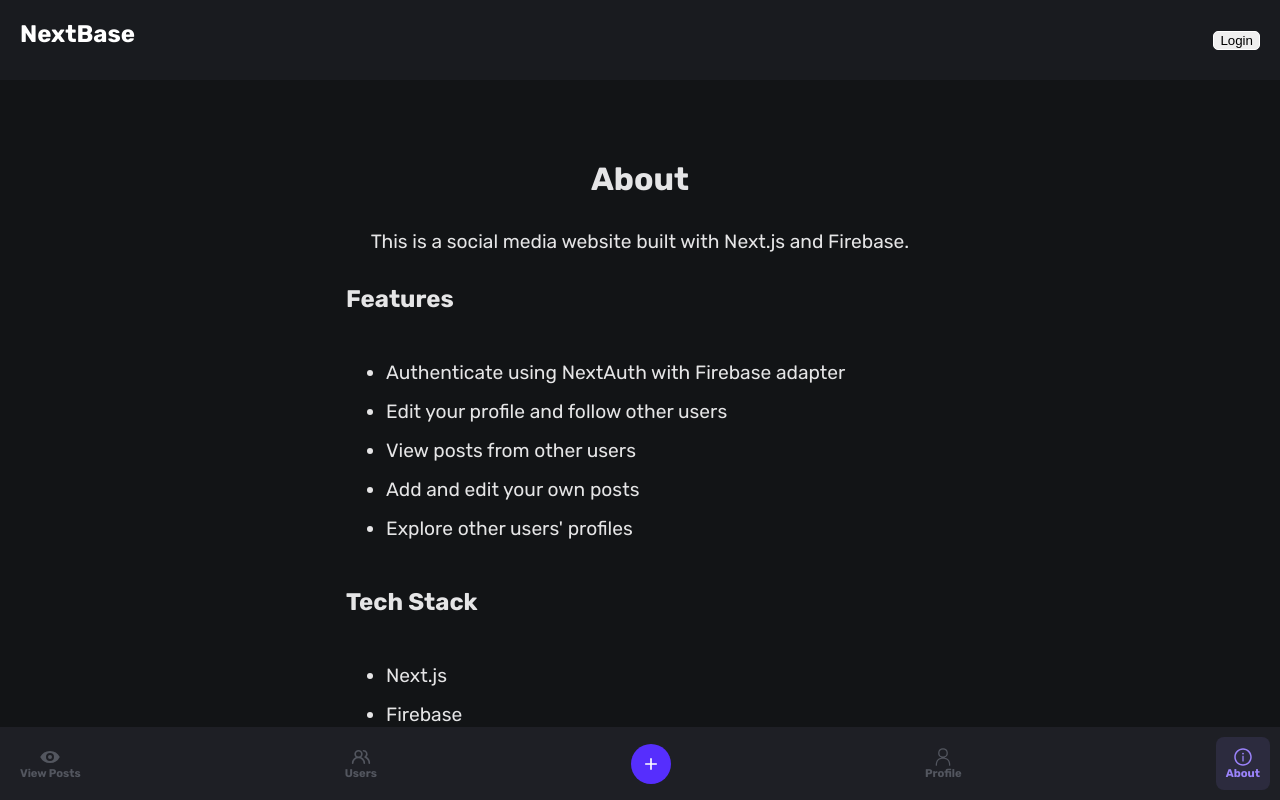
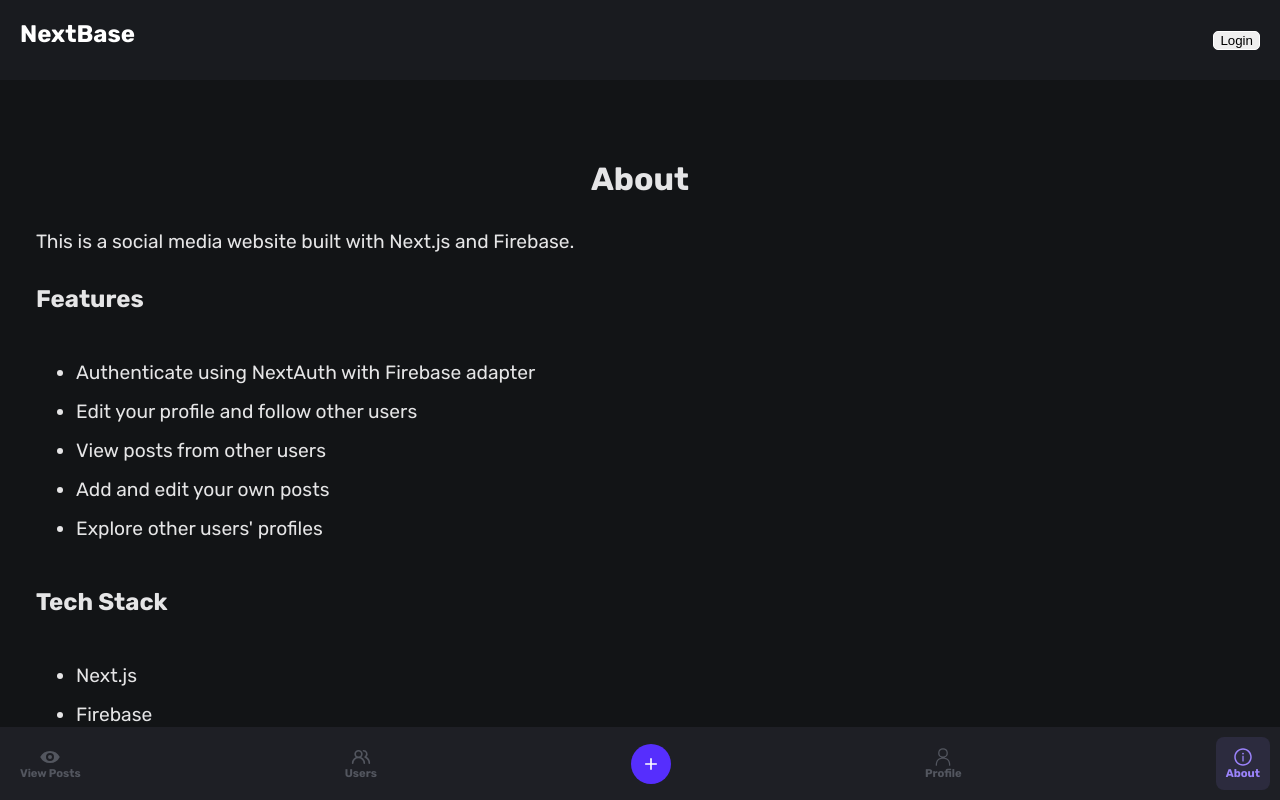
Before and after one commit to ACosmicWolf/nextbase, a Next.js app: page /about in a window 1280 px wide. Shown: the top 800 px of the page. Built offline with nearby package versions, Linux system fonts and the light colour scheme; no server answers.

Commit message:
fixed spacing on about page and changed styles of users page

```diff
--- a/app/about/AboutPage.module.scss
+++ b/app/about/AboutPage.module.scss
@@ -3,7 +3,6 @@
   flex-direction: column;
   justify-content: center;
   height: 100%;
-  padding: 0 25% 0 25%;
 }
 
 .heading {
@@ -15,7 +14,7 @@
 }
 
 .description {
-  text-align: center;
+  text-align: left;
   font-size: 1.2rem;
   font-weight: 400;
   margin: 1rem;
--- a/app/users/Users.module.scss
+++ b/app/users/Users.module.scss
@@ -12,10 +12,14 @@
   padding: 0;
 
   li {
+    background: #050607;
+    box-shadow: 0 8px 32px 0 rgba(31, 38, 135, 0.27);
+    backdrop-filter: blur(4px);
+    -webkit-backdrop-filter: blur(4px);
+    border-radius: 10px;
     padding: 10px;
     list-style: none;
     margin-bottom: 1rem;
-    background: #2b2d2e94;
     border-radius: 20px;
 
     transition: all 0.2s ease-in-out;
```
